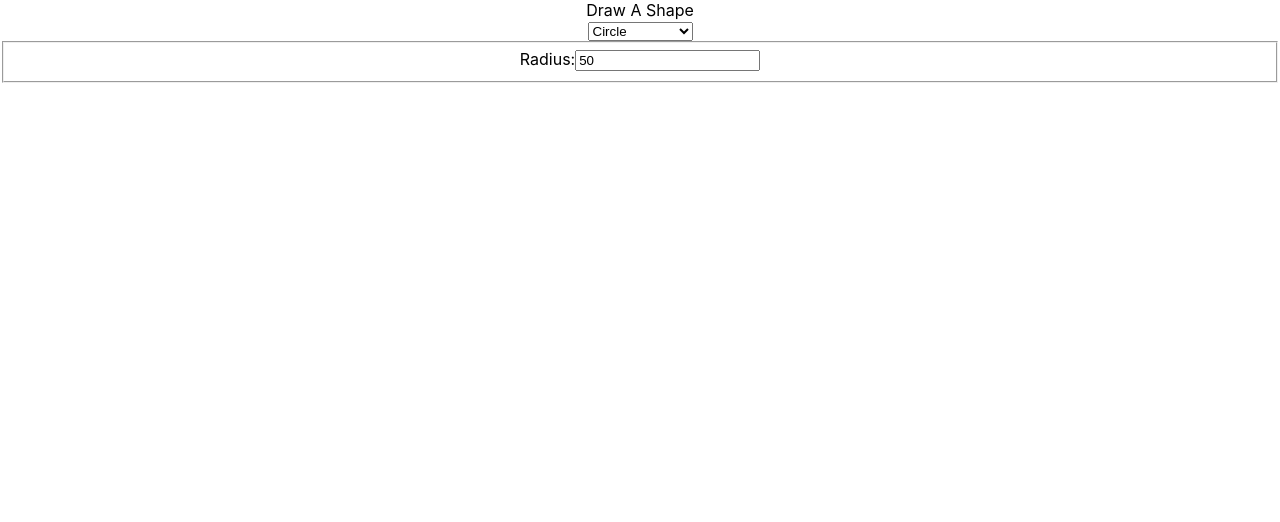
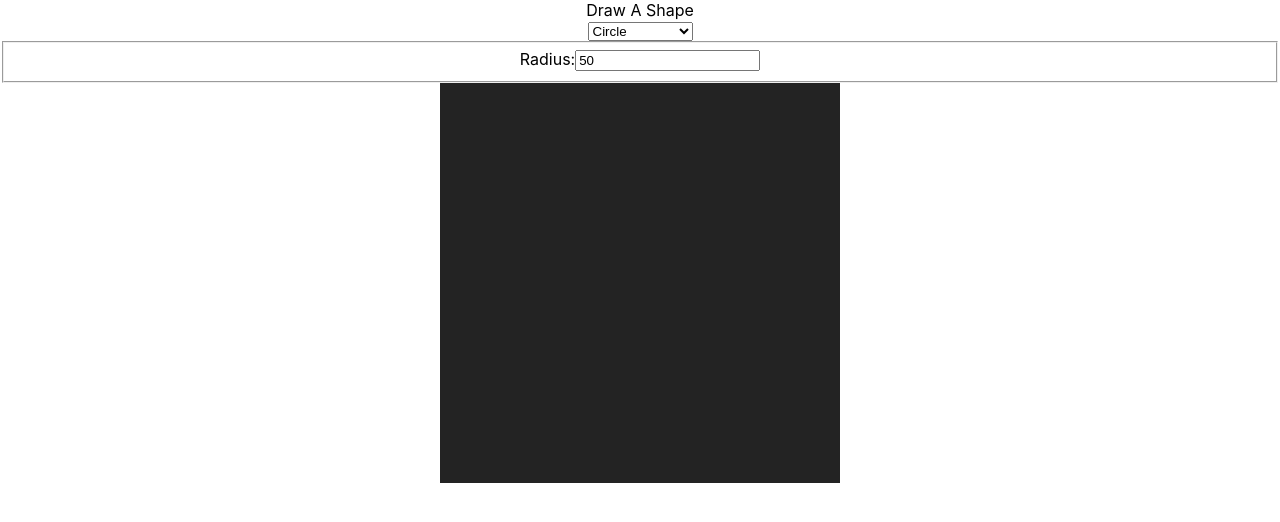
Before and after one commit to tony-eneh/notion, a React (Create React App) app: page / in a window 1280 px wide. Shown: the top 522 px of the page. Built offline with nearby package versions, Linux system fonts and the light colour scheme.

Commit message:
Feat: display demo path in svg area

```diff
--- a/src/SVGDisplay/index.js
+++ b/src/SVGDisplay/index.js
@@ -1,9 +1,11 @@
 import "./svgdisplay.css";
 
-export function SVGDisplay() {
+export function SVGDisplay({ d }) {
+  console.log(d);
   return (
     <svg viewBox="0 0 500 500">
-      <rect></rect>
+      <rect width="500" height="500" fill="#232323" />
+      <path d={d} fill="pink" stroke="lavenderblush" strokeWidth="10" />
     </svg>
   );
 }
--- a/src/SVGDisplay/svgdisplay.css
+++ b/src/SVGDisplay/svgdisplay.css
@@ -0,0 +1,6 @@
+svg {
+  max-width: 400px;
+  /* next two properties to center the drawing area */
+  display: block;
+  margin: auto;
+}
```
